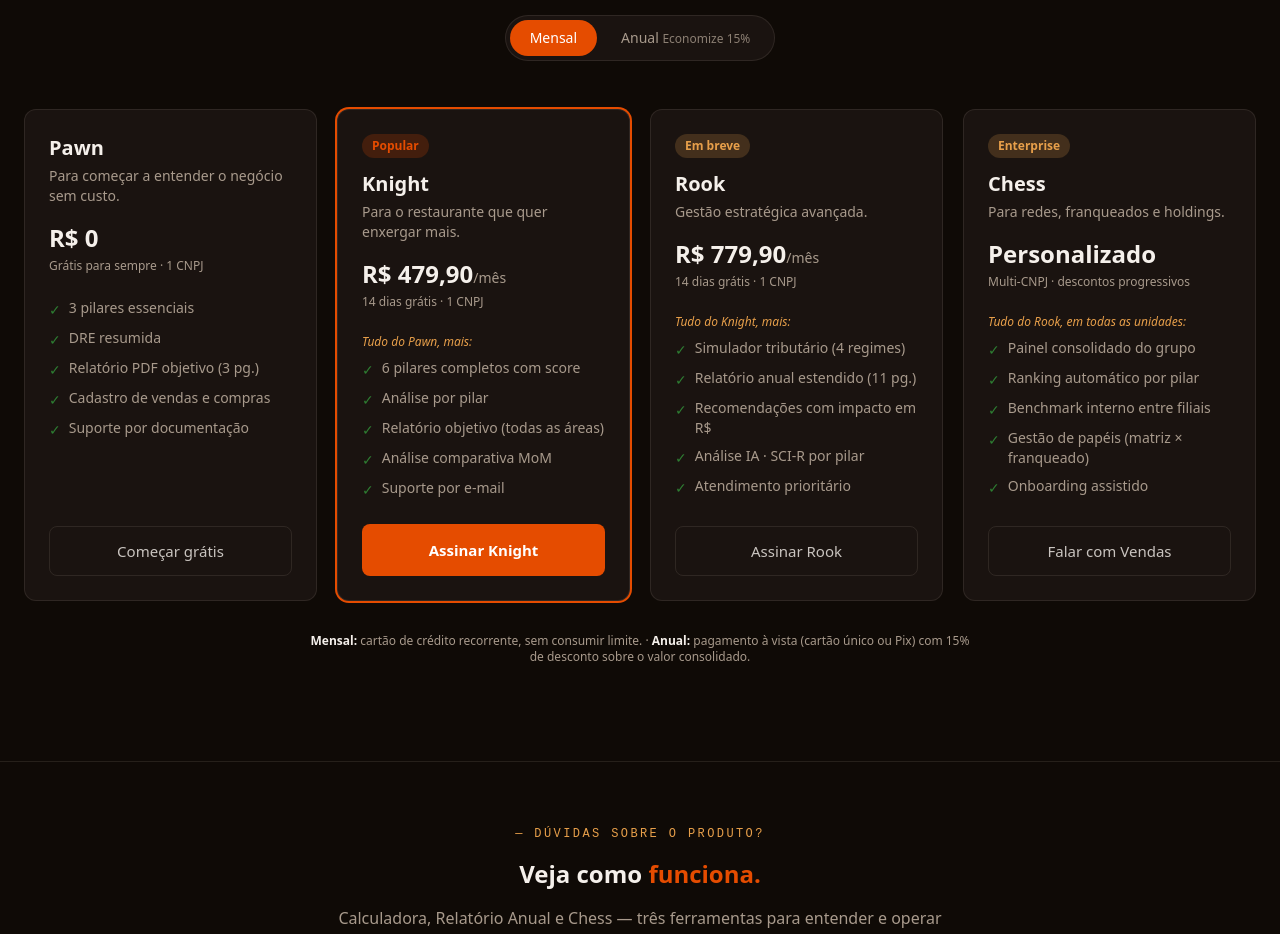
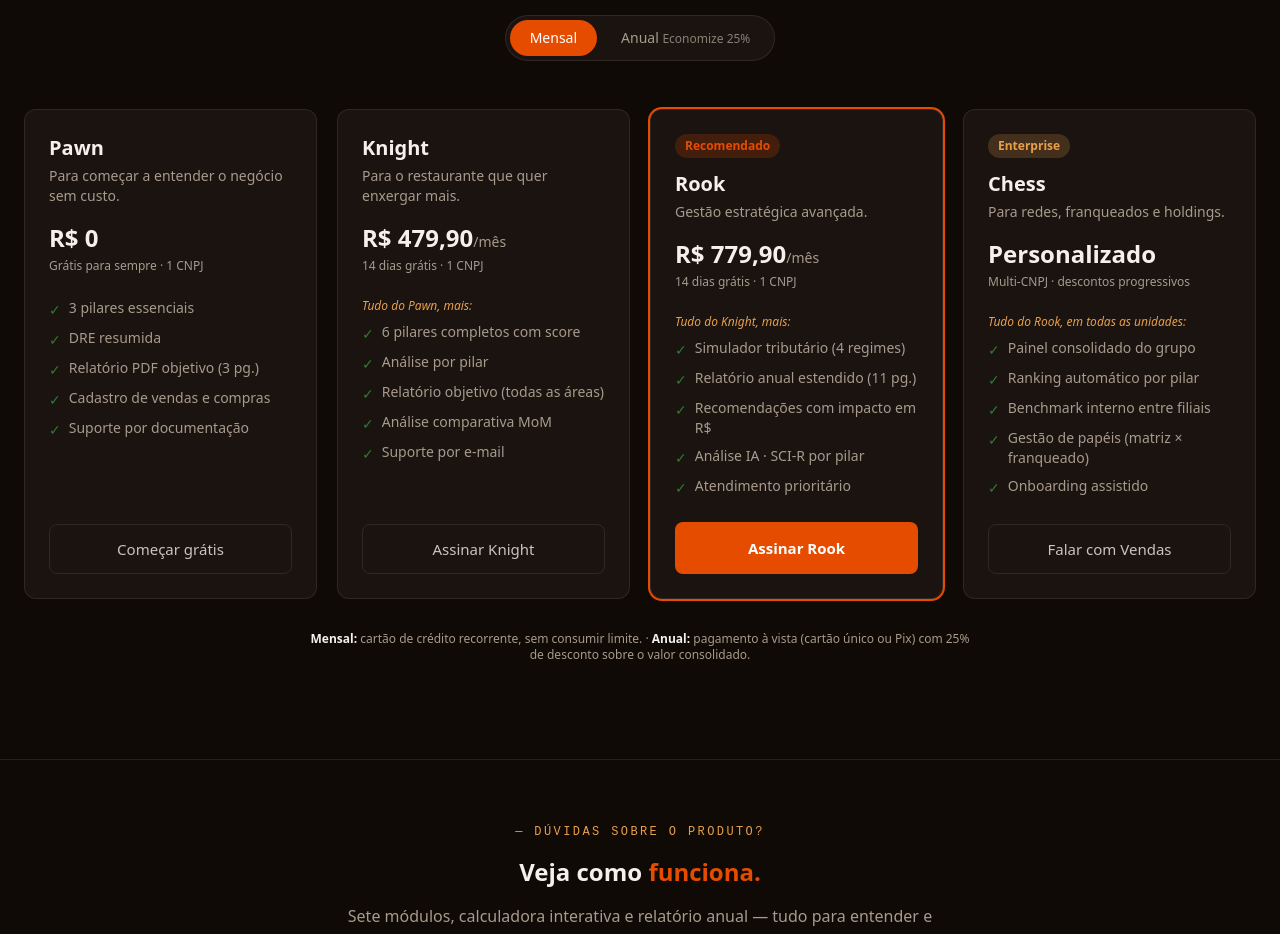
Before and after one commit to rook-system-agentic/rook-landing, a Next.js app: page /planos in a window 1280 px wide. Shown: the part 320-1254 px from the top of the page. Built offline with nearby package versions, Linux system fonts and the light colour scheme.

Commit message:
fix(planos): update pricing — Rook R$779,90 active, 25% annual discount (#31)
- Knight: R$479,90/mes (no badge, not highlighted)
- Rook: R$779,90/mes (badge 'Recomendado', highlighted)
- Annual discount: 25% (was 15%)
- CTA text updated to reference 7 modules

```diff
--- a/src/app/planos/page.tsx
+++ b/src/app/planos/page.tsx
@@ -18,25 +18,25 @@ const plans = [
     name: "Knight",
     desc: "Para o restaurante que quer enxergar mais.",
     monthly: 479.9,
-    badge: "Popular",
+    badge: null,
     cta: "Assinar Knight",
     href: "https://app.rooksystem.com.br/signup",
     note: "14 dias grátis · 1 CNPJ",
     prefix: "Tudo do Pawn, mais:",
     features: ["6 pilares completos com score", "Análise por pilar", "Relatório objetivo (todas as áreas)", "Análise comparativa MoM", "Suporte por e-mail"],
-    highlight: true,
+    highlight: false,
   },
   {
     name: "Rook",
     desc: "Gestão estratégica avançada.",
     monthly: 779.9,
-    badge: "Em breve",
+    badge: "Recomendado",
     cta: "Assinar Rook",
     href: "https://app.rooksystem.com.br/signup",
     note: "14 dias grátis · 1 CNPJ",
     prefix: "Tudo do Knight, mais:",
     features: ["Simulador tributário (4 regimes)", "Relatório anual estendido (11 pg.)", "Recomendações com impacto em R$", "Análise IA · SCI-R por pilar", "Atendimento prioritário"],
-    highlight: false,
+    highlight: true,
   },
   {
     name: "Chess",
@@ -79,7 +79,7 @@ export default function PlanosPage() {
               onClick={() => setAnnual(true)}
               className={`px-5 py-2 rounded-full text-sm font-medium transition-all ${annual ? "bg-terracota text-white" : "text-muted hover:text-cream"}`}
             >
-              Anual <span className="text-xs opacity-80">Economize 15%</span>
+              Anual <span className="text-xs opacity-80">Economize 25%</span>
             </button>
           </div>
 
@@ -101,7 +101,7 @@ export default function PlanosPage() {
                   <p className="text-2xl font-bold text-cream mb-1">R$ 0</p>
                 ) : (
                   <p className="text-2xl font-bold text-cream mb-1">
-                    R$ {(annual ? plan.monthly * 0.85 : plan.monthly).toLocaleString("pt-BR", { minimumFractionDigits: 2 })}
+                    R$ {(annual ? plan.monthly * 0.75 : plan.monthly).toLocaleString("pt-BR", { minimumFractionDigits: 2 })}
                     <span className="text-sm font-normal text-muted">/mês</span>
                   </p>
                 )}
@@ -126,7 +126,7 @@ export default function PlanosPage() {
 
           <p className="text-xs text-muted mt-8 max-w-2xl mx-auto">
             <strong className="text-cream">Mensal:</strong> cartão de crédito recorrente, sem consumir limite. ·{" "}
-            <strong className="text-cream">Anual:</strong> pagamento à vista (cartão único ou Pix) com 15% de desconto sobre o valor consolidado.
+            <strong className="text-cream">Anual:</strong> pagamento à vista (cartão único ou Pix) com 25% de desconto sobre o valor consolidado.
           </p>
         </div>
       </section>
@@ -136,7 +136,7 @@ export default function PlanosPage() {
         <div className="max-w-2xl mx-auto px-6">
           <p className="section-label mb-4">— Dúvidas sobre o produto?</p>
           <h2 className="text-2xl font-bold mb-4">Veja como <em className="not-italic text-terracota">funciona.</em></h2>
-          <p className="text-muted mb-6">Calculadora, Relatório Anual e Chess — três ferramentas para entender e operar seu negócio.</p>
+          <p className="text-muted mb-6">Sete módulos, calculadora interativa e relatório anual — tudo para entender e operar seu negócio.</p>
           <Link href="/funcionalidades/" className="btn-ghost">Explorar →</Link>
         </div>
       </section>
```
